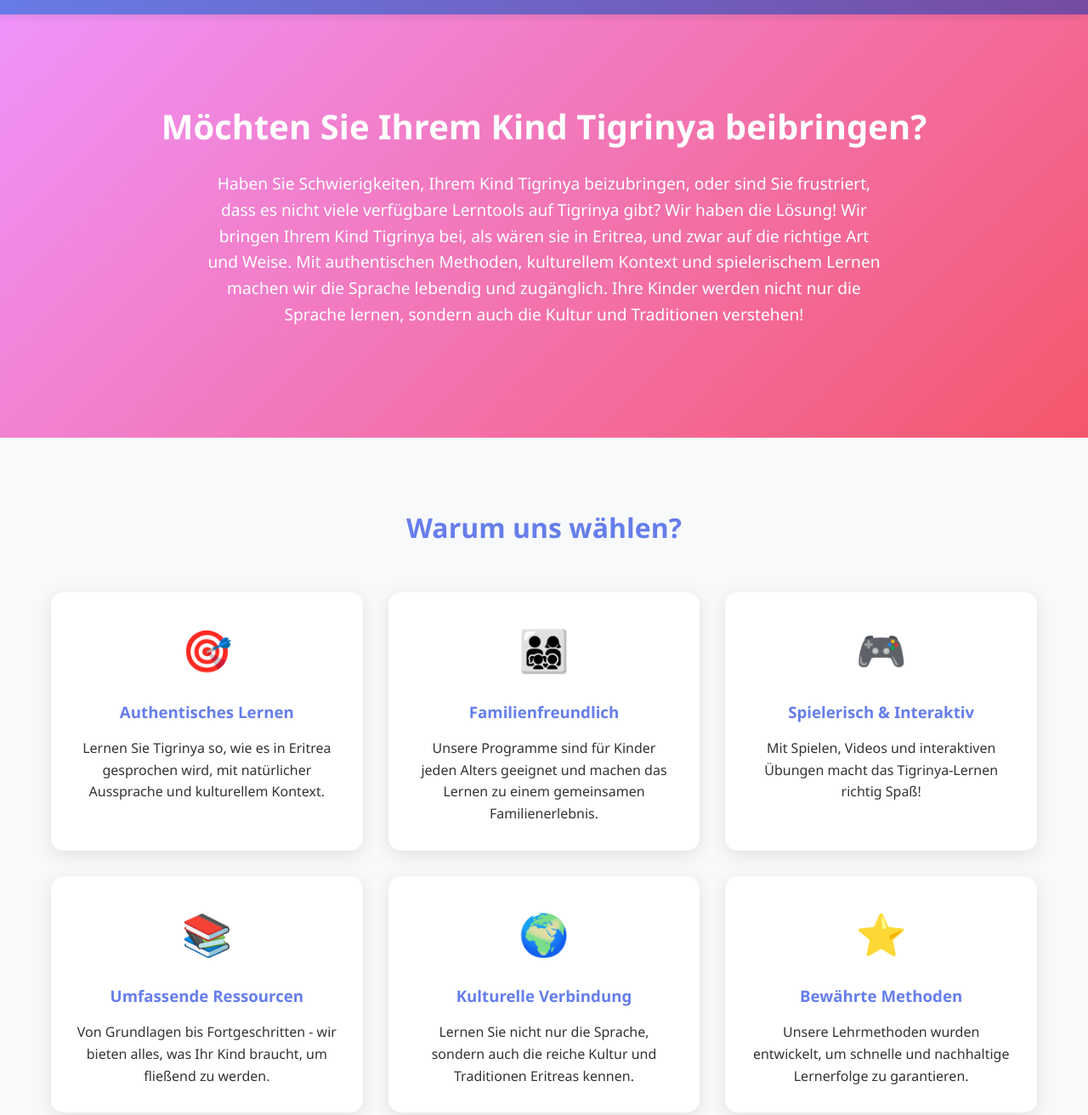
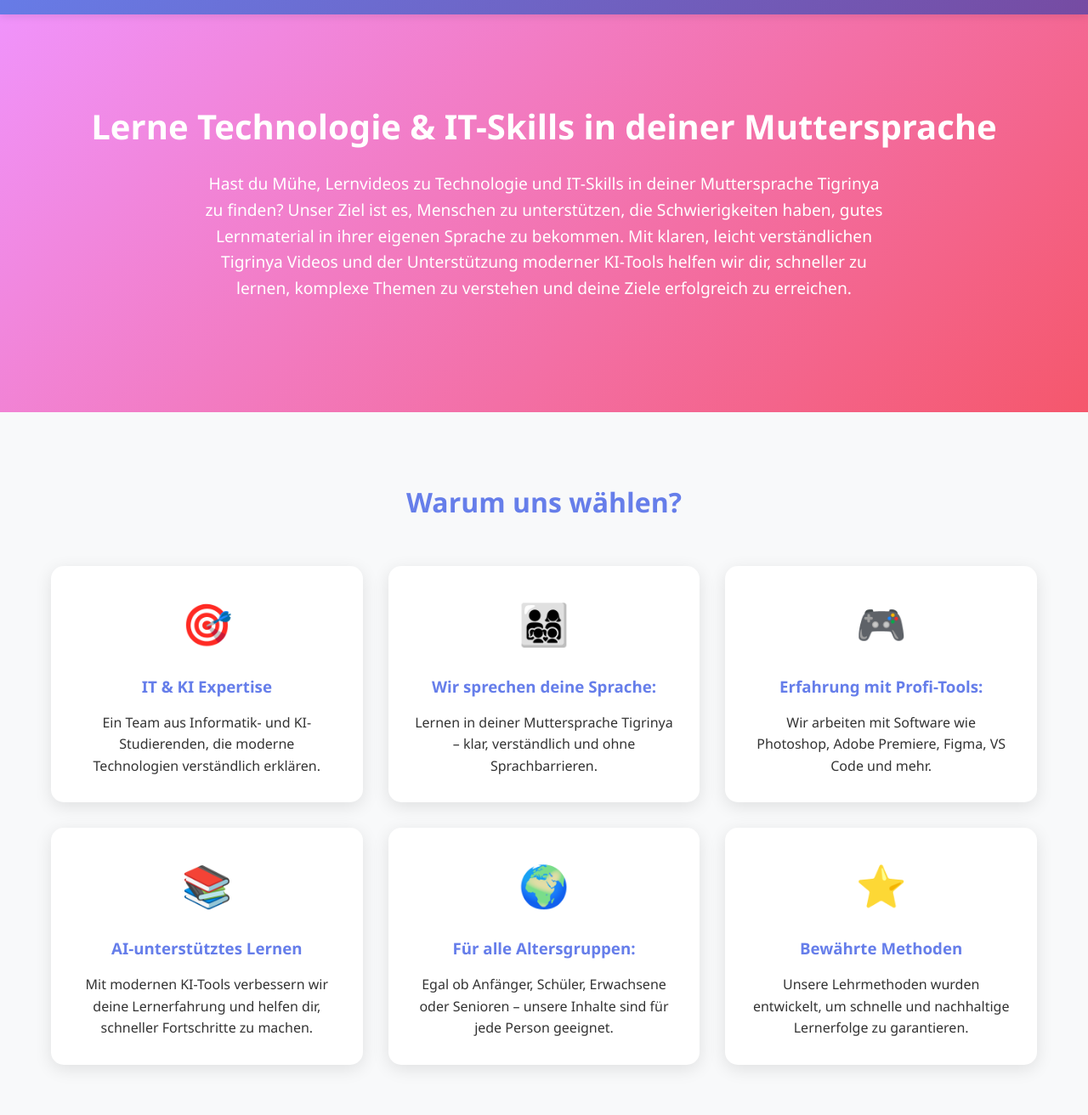
Before and after one commit to Filmon-FHNW/Tigrigna_Tutor-, a plain HTML site: page index.html in a window 1280 px wide. Shown: the part 117-1429 px from the top of the page at 85% size. Drawn offline with Linux system fonts and the light colour scheme.

Commit message:
Update index.html

```diff
--- a/index.html
+++ b/index.html
@@ -393,8 +393,8 @@
     <!-- Hero Section -->
     <section class="hero">
         <div class="container">
-            <h1 id="heroTitle">Möchten Sie Ihrem Kind Tigrinya beibringen?</h1>
-            <p id="heroText">Haben Sie Schwierigkeiten, Ihrem Kind Tigrinya beizubringen, oder sind Sie frustriert, dass es nicht viele verfügbare Lerntools auf Tigrinya gibt? Wir haben die Lösung! Wir bringen Ihrem Kind Tigrinya bei, als wären sie in Eritrea, und zwar auf die richtige Art und Weise. Mit authentischen Methoden, kulturellem Kontext und spielerischem Lernen machen wir die Sprache lebendig und zugänglich. Ihre Kinder werden nicht nur die Sprache lernen, sondern auch die Kultur und Traditionen verstehen!</p>
+            <h1 id="heroTitle">Lerne Technologie & IT-Skills in deiner Muttersprache</h1>
+            <p id="heroText">Hast du Mühe, Lernvideos zu Technologie und IT-Skills in deiner Muttersprache Tigrinya zu finden? Unser Ziel ist es, Menschen zu unterstützen, die Schwierigkeiten haben, gutes Lernmaterial in ihrer eigenen Sprache zu bekommen. Mit klaren, leicht verständlichen Tigrinya Videos und der Unterstützung moderner KI-Tools helfen wir dir, schneller zu lernen, komplexe Themen zu verstehen und deine Ziele erfolgreich zu erreichen.</p>
         </div>
     </section>
 
@@ -405,28 +405,28 @@
             <div class="features-grid">
                 <div class="feature-card">
                     <div class="feature-icon">🎯</div>
-                    <h3 id="feature1Title">Authentisches Lernen</h3>
-                    <p id="feature1Text">Lernen Sie Tigrinya so, wie es in Eritrea gesprochen wird, mit natürlicher Aussprache und kulturellem Kontext.</p>
+                    <h3 id="feature1Title">IT & KI Expertise</h3>
+                    <p id="feature1Text">Ein Team aus Informatik- und KI-Studierenden, die moderne Technologien verständlich erklären.</p>
                 </div>
                 <div class="feature-card">
                     <div class="feature-icon">👨‍👩‍👧‍👦</div>
-                    <h3 id="feature2Title">Familienfreundlich</h3>
-                    <p id="feature2Text">Unsere Programme sind für Kinder jeden Alters geeignet und machen das Lernen zu einem gemeinsamen Familienerlebnis.</p>
+                    <h3 id="feature2Title">Wir sprechen deine Sprache:</h3>
+                    <p id="feature2Text">Lernen in deiner Muttersprache Tigrinya – klar, verständlich und ohne Sprachbarrieren.</p>
                 </div>
                 <div class="feature-card">
                     <div class="feature-icon">🎮</div>
-                    <h3 id="feature3Title">Spielerisch & Interaktiv</h3>
-                    <p id="feature3Text">Mit Spielen, Videos und interaktiven Übungen macht das Tigrinya-Lernen richtig Spaß!</p>
+                    <h3 id="feature3Title">Erfahrung mit Profi-Tools: </h3>
+                    <p id="feature3Text">Wir arbeiten mit Software wie Photoshop, Adobe Premiere, Figma, VS Code und mehr.</p>
                 </div>
                 <div class="feature-card">
                     <div class="feature-icon">📚</div>
-                    <h3 id="feature4Title">Umfassende Ressourcen</h3>
-                    <p id="feature4Text">Von Grundlagen bis Fortgeschritten - wir bieten alles, was Ihr Kind braucht, um fließend zu werden.</p>
+                    <h3 id="feature4Title">AI-unterstütztes Lernen</h3>
+                    <p id="feature4Text">Mit modernen KI-Tools verbessern wir deine Lernerfahrung und helfen dir, schneller Fortschritte zu machen.</p>
                 </div>
                 <div class="feature-card">
                     <div class="feature-icon">🌍</div>
-                    <h3 id="feature5Title">Kulturelle Verbindung</h3>
-                    <p id="feature5Text">Lernen Sie nicht nur die Sprache, sondern auch die reiche Kultur und Traditionen Eritreas kennen.</p>
+                    <h3 id="feature5Title">Für alle Altersgruppen: </h3>
+                    <p id="feature5Text">Egal ob Anfänger, Schüler, Erwachsene oder Senioren – unsere Inhalte sind für jede Person geeignet.</p>
                 </div>
                 <div class="feature-card">
                     <div class="feature-icon">⭐</div>
```
